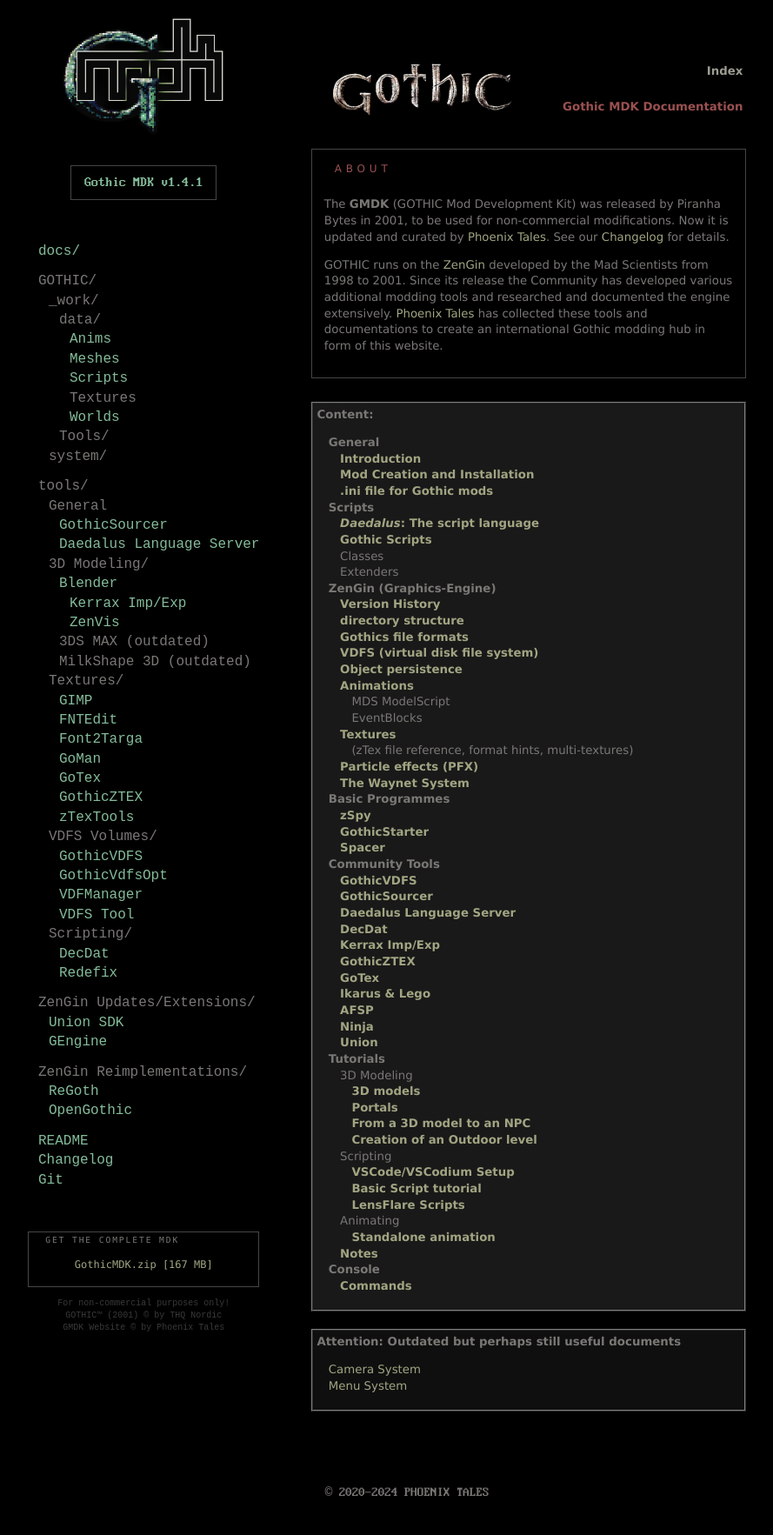
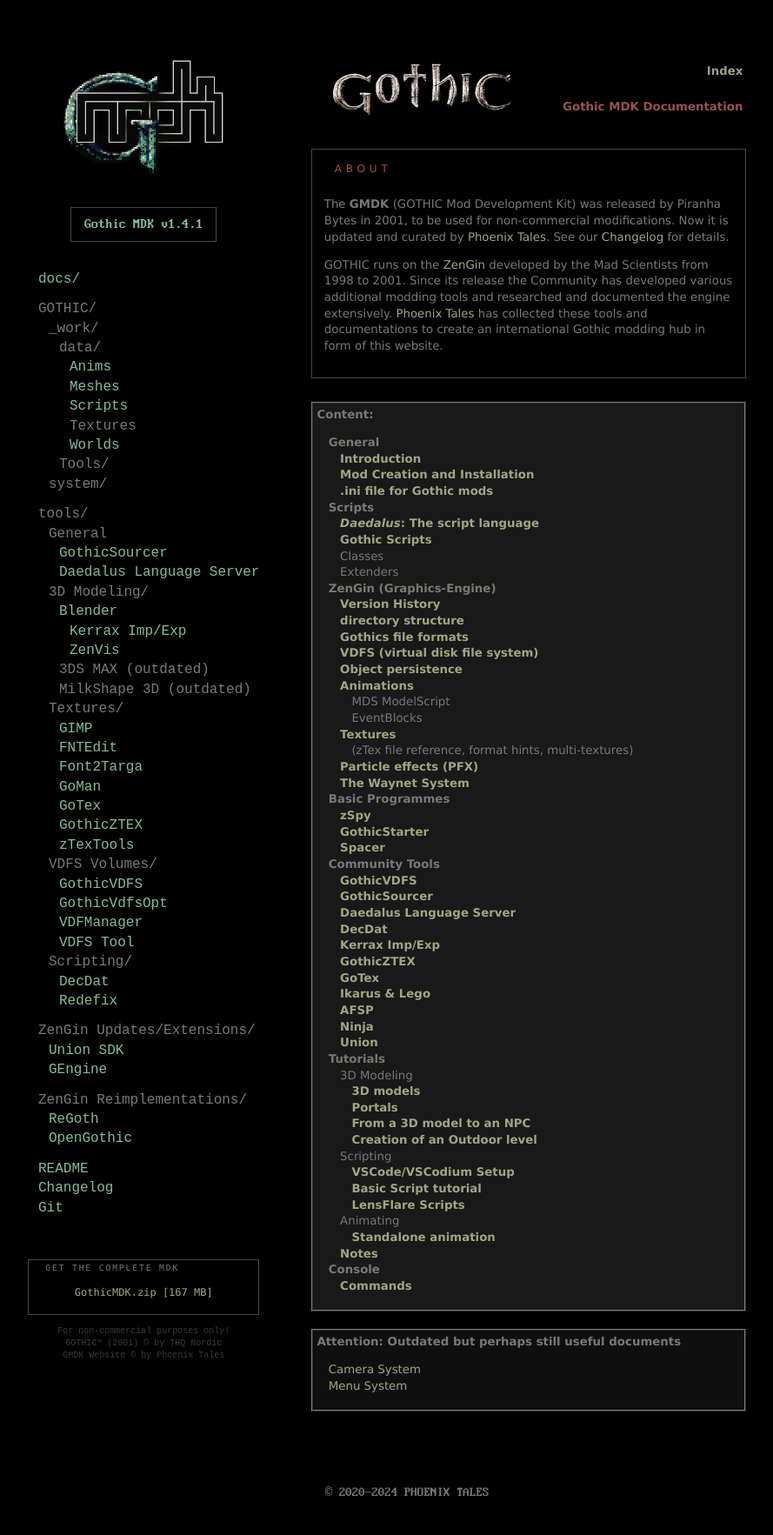
Before and after one commit to PhoenixTales/mdk.gothicarchive.org, a Jekyll site: the page built from index.html, in a window 1280 px wide. Shown: the whole page at 87% size, without its empty margins (24-913 px from the left). Built offline with Jekyll 4.4.1, drawn with Linux system fonts in a browser that asks for light colours.

Commit message:
upd layout

```diff
--- a/_layouts/default.html
+++ b/_layouts/default.html
@@ -11,7 +11,7 @@
     <body>
 
       <nav>
-        <div class="menu-wrapper">
+        <div class="menu">
             <header>
               <img src="/_img/mdk3.png" alt="Gothic MDK Logo">
               <a href="/"><h1>Gothic MDK v1.4.1</h1></a>
@@ -22,11 +22,8 @@
                 <span class="menu-icon">&#8801;</span>
                 <p class="menu-title">Menu</p>
             </label>
+            {% include nav.html %}
         </div>
-
-        <section class="menu">
-          {% include nav.html %}
-        </section>
       </nav>
 
       <main>
```
